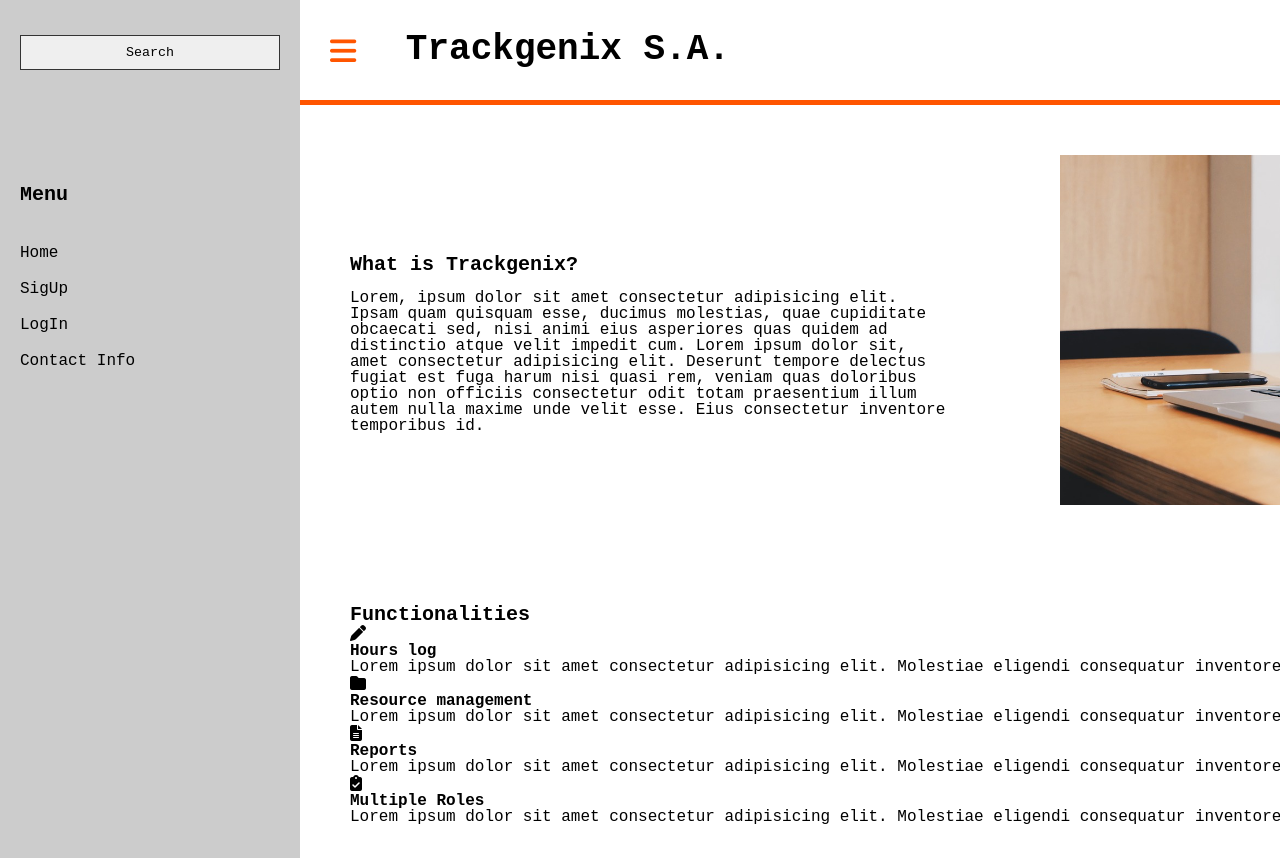
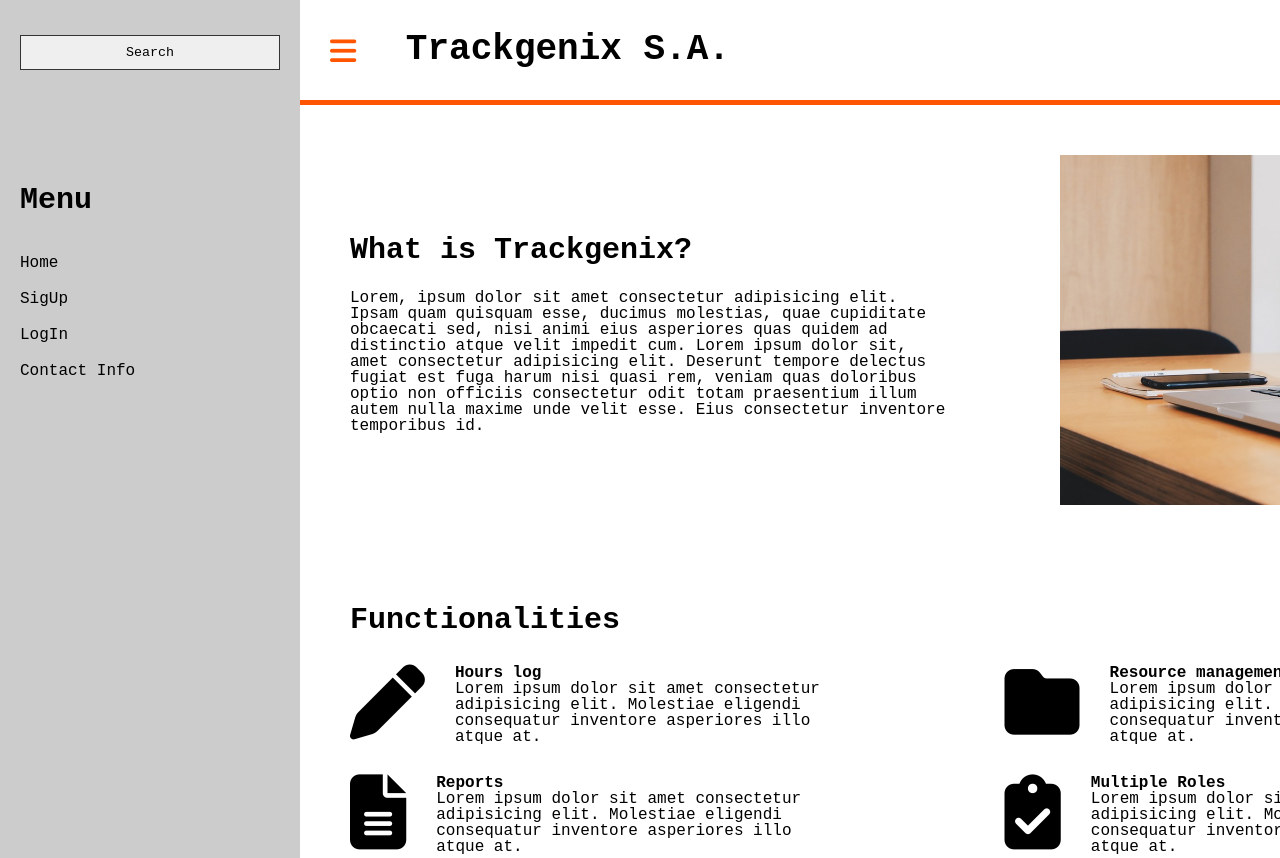
Before and after one commit to agusting19/BaSP-M2022-Etapa-1, a plain HTML site: page Semana-03/index.html in a window 1280 px wide. Shown: the top 858 px of the page. Drawn offline with Linux system fonts and the light colour scheme.

Commit message:
BaSP-2022: Functionalities styled

```diff
--- a/Semana-03/index.html
+++ b/Semana-03/index.html
@@ -44,28 +44,28 @@
             </section>
             <section id="functionalities" class="section">
                 <h2>Functionalities</h2>
-                <div id="function1">
+                <div id="function1" class="functions">
                     <i class="fa-solid fa-pen"></i>
                     <h3>Hours log</h3>
                     <p>
                         Lorem ipsum dolor sit amet consectetur adipisicing elit. Molestiae eligendi consequatur inventore asperiores illo atque at.
                     </p>
                 </div>
-                <div id="function2">
+                <div id="function2" class="functions">
                     <i class="fa-solid fa-folder"></i>
                     <h3>Resource management</h3>
                     <p>
                         Lorem ipsum dolor sit amet consectetur adipisicing elit. Molestiae eligendi consequatur inventore asperiores illo atque at.
                     </p>
                 </div>
-                <div id="function3">
+                <div id="function3" class="functions">
                     <i class="fa-solid fa-file-lines"></i>
                     <h3>Reports</h3>
                     <p>
                         Lorem ipsum dolor sit amet consectetur adipisicing elit. Molestiae eligendi consequatur inventore asperiores illo atque at.
                     </p>
                 </div>
-                <div id="function4">
+                <div id="function4" class="functions">
                     <i class="fa-solid fa-clipboard-check"></i>
                     <h3>Multiple Roles</h3>
                     <p>
--- a/Semana-03/styles.css
+++ b/Semana-03/styles.css
@@ -3,7 +3,7 @@
 }
 
 h2{
-    font-size: 20px;
+    font-size: 30px;
 }
 
 .header{
@@ -87,6 +87,7 @@ h2{
     position: relative;
     left: 50px;
     margin: 50px 0px;
+    width: 1300px;
 }
 
 #info{
@@ -97,7 +98,7 @@ h2{
 #info h2{
     display: inline;
     position: absolute;
-    top: 100px;
+    top: 80px;
 }
 
 #info p{
@@ -113,3 +114,28 @@ h2{
     top: 0px;
     left: 100px;
 }
+
+.functions{
+    display: inline-block;
+    width: 645px;
+    position: relative;
+    top: 30px;
+    margin-bottom: 30px;
+}
+
+.functions h3{
+    display: inline;
+    position: relative;
+    left: 30px;
+}
+
+.functions p{
+    width: 450px;
+    position: relative;
+    left: 30px;
+}
+
+.functions i{
+    font-size: 75px;
+    float: left;
+}
```
